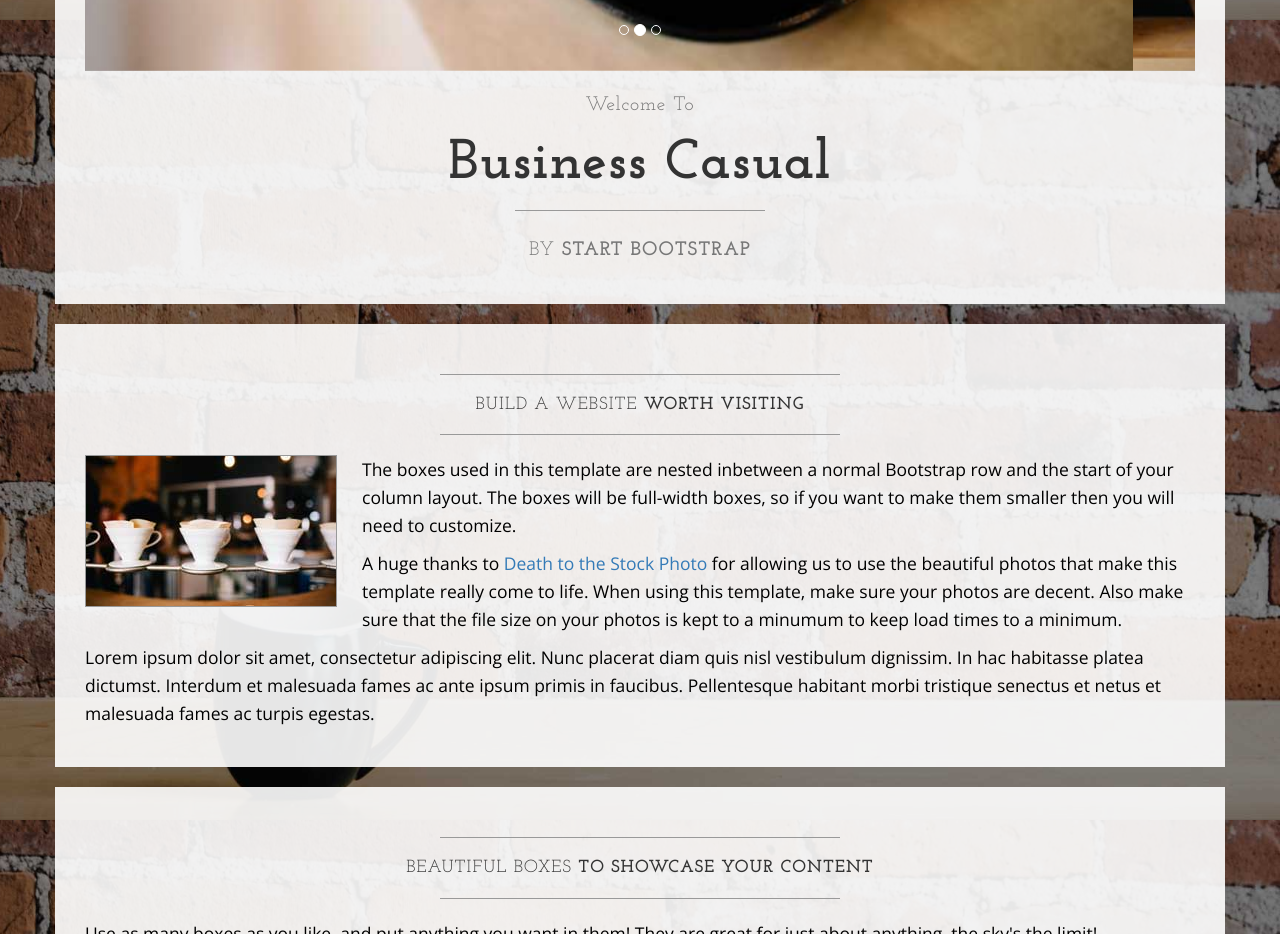
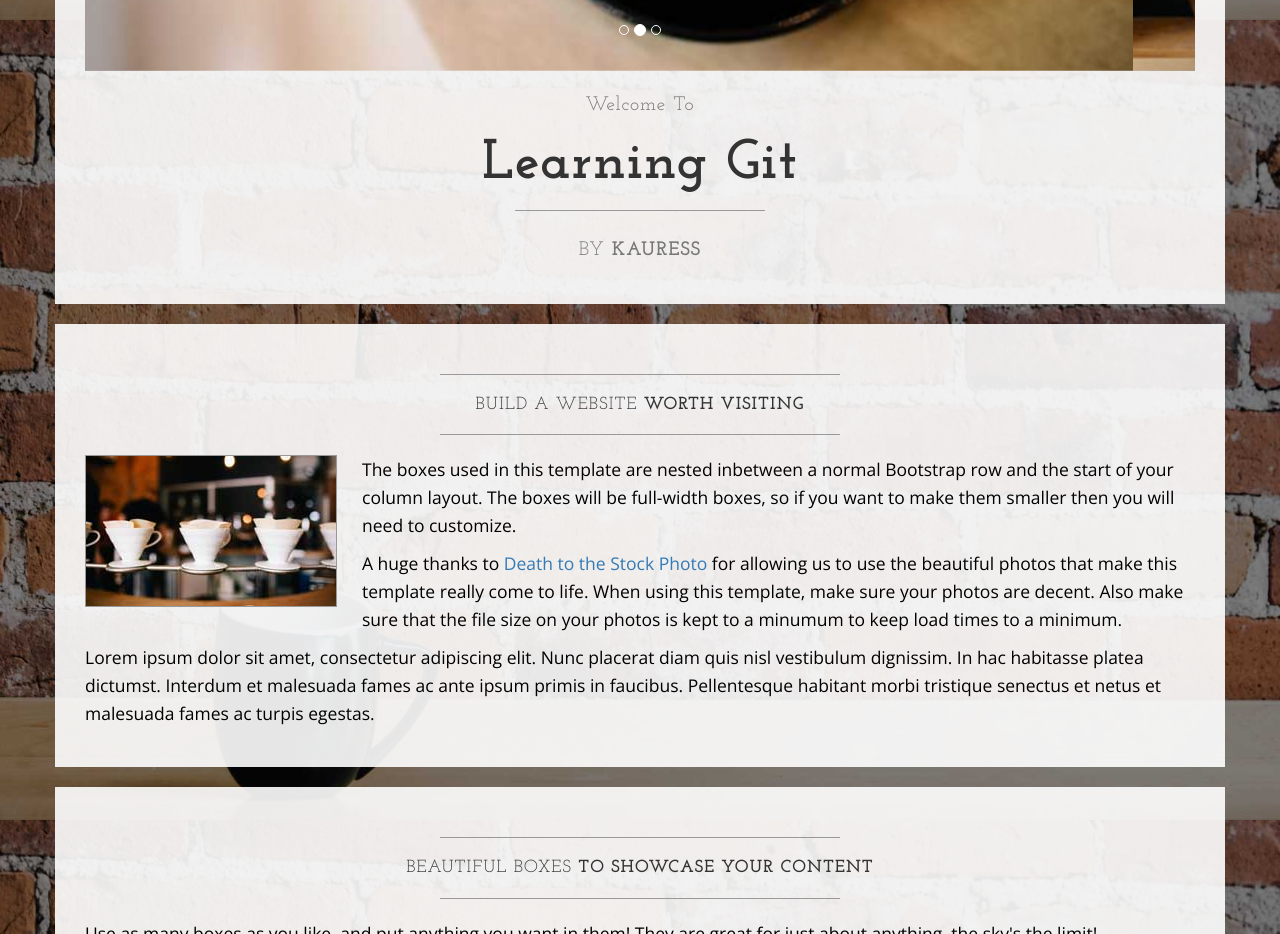
Before and after one commit to Kauress/Learnable-Git-Course, a plain HTML site: page index.html in a window 1280 px wide. Shown: the part 780-1714 px from the top of the page. Drawn offline with nearby package versions, Linux system fonts and the light colour scheme.

Commit message:
Edited items after carousel

```diff
--- a/index.html
+++ b/index.html
@@ -105,14 +105,16 @@
                             <span class="icon-next"></span>
                         </a>
                     </div>
+
+
                     <h2 class="brand-before">
                         <small>Welcome to</small>
                     </h2>
-                    <h1 class="brand-name">Business Casual</h1>
+                    <h1 class="brand-name">Learning Git</h1>
                     <hr class="tagline-divider">
                     <h2>
                         <small>By
-                            <strong>Start Bootstrap</strong>
+                            <strong>Kauress</strong>
                         </small>
                     </h2>
                 </div>
```
